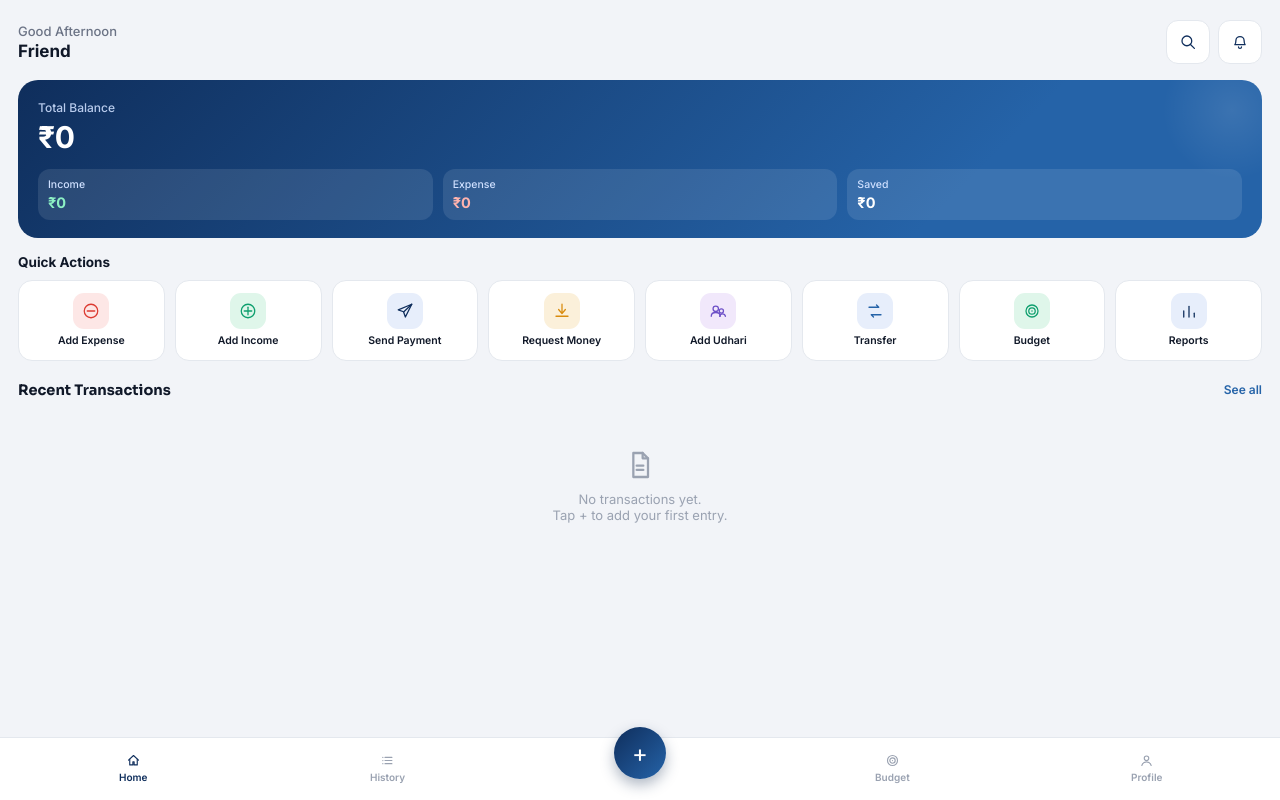
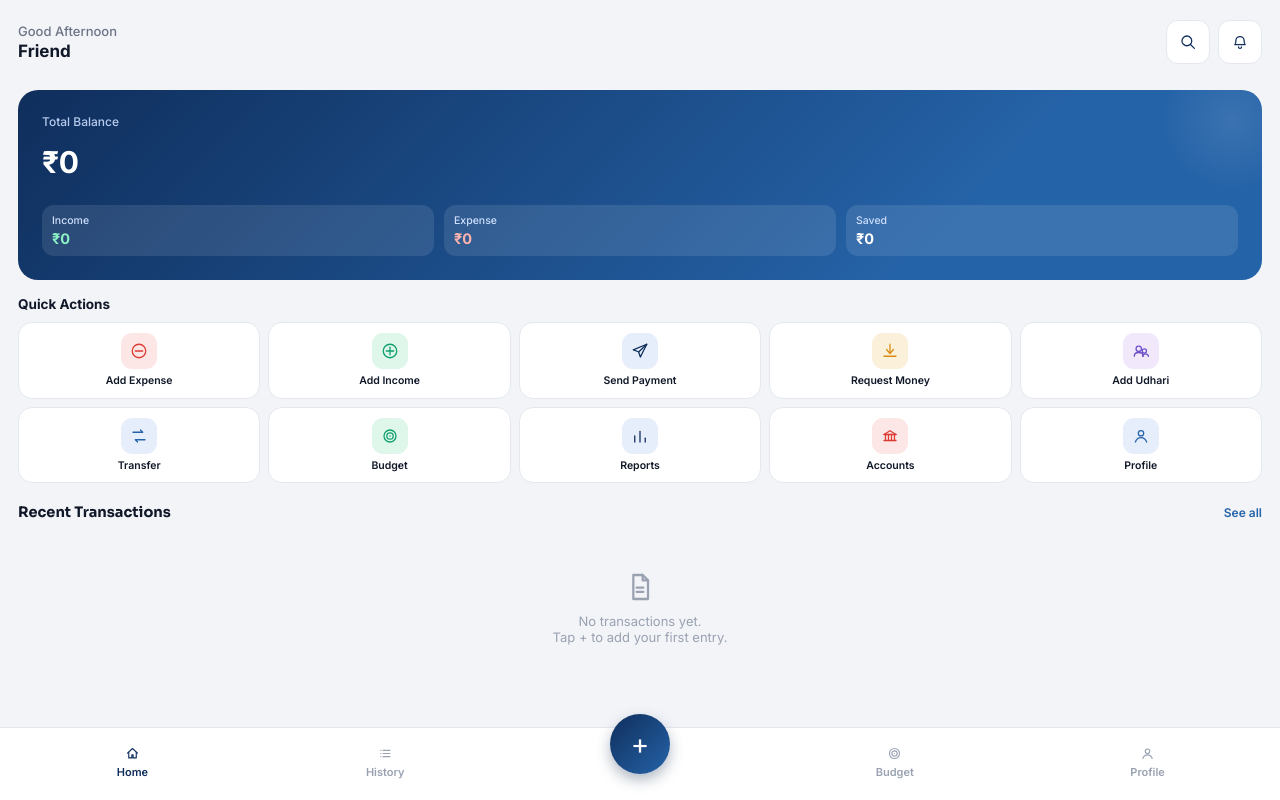
Before and after one commit to ganitwali2025-maker/Kharch-Book-, a website built with Vite: page index.html in a window 1280 px wide. Both pictures are taken after a click on the button "CONTINUE". Built offline with nearby package versions, Linux system fonts and the light colour scheme.

Commit message:
UI layout fixes: sticky topbar, larger hero card, 5x2 grid, bigger nav

```diff
--- a/index.html
+++ b/index.html
@@ -70,6 +70,8 @@
         <div class="kb-qa" onclick="KB.openForm('transfer')"><div class="ic" style="background:#E7EEFB;color:var(--blue-2);"><svg class="kb-i" viewBox="0 0 24 24" fill="none" stroke="currentColor" stroke-width="1.7" stroke-linecap="round" stroke-linejoin="round"><path d="M4 7h13l-3-3"/><path d="M20 17H7l3 3"/></svg></div><div class="lb">Transfer</div></div>
         <div class="kb-qa" onclick="KB.go('budget')"><div class="ic" style="background:#DFF6EA;color:var(--green);"><svg class="kb-i" viewBox="0 0 24 24" fill="none" stroke="currentColor" stroke-width="1.7" stroke-linecap="round" stroke-linejoin="round"><circle cx="12" cy="12" r="8"/><circle cx="12" cy="12" r="4.3"/><circle cx="12" cy="12" r="1" fill="currentColor" stroke="none"/></svg></div><div class="lb">Budget</div></div>
         <div class="kb-qa" onclick="KB.go('reports')"><div class="ic" style="background:#E7EEFB;color:var(--blue);"><svg class="kb-i" viewBox="0 0 24 24" fill="none" stroke="currentColor" stroke-width="1.7" stroke-linecap="round" stroke-linejoin="round"><line x1="5" y1="20" x2="5" y2="12"/><line x1="12" y1="20" x2="12" y2="6"/><line x1="19" y1="20" x2="19" y2="15"/></svg></div><div class="lb">Reports</div></div>
+        <div class="kb-qa" onclick="KB.go('accounts')"><div class="ic" style="background:#FDE7E6;color:var(--red);"><svg class="kb-i" viewBox="0 0 24 24" fill="none" stroke="currentColor" stroke-width="1.7" stroke-linecap="round" stroke-linejoin="round"><path d="M4 10l8-5 8 5"/><line x1="4" y1="10" x2="20" y2="10"/><line x1="6" y1="10" x2="6" y2="18"/><line x1="10" y1="10" x2="10" y2="18"/><line x1="14" y1="10" x2="14" y2="18"/><line x1="18" y1="10" x2="18" y2="18"/><line x1="4" y1="18" x2="20" y2="18"/></svg></div><div class="lb">Accounts</div></div>
+        <div class="kb-qa" onclick="KB.go('profile')"><div class="ic" style="background:#E7EEFB;color:var(--blue-2);"><svg class="kb-i" viewBox="0 0 24 24" fill="none" stroke="currentColor" stroke-width="1.7" stroke-linecap="round" stroke-linejoin="round"><circle cx="12" cy="8.3" r="3.6"/><path d="M4.5 20c1.3-3.8 4.2-5.8 7.5-5.8s6.2 2 7.5 5.8"/></svg></div><div class="lb">Profile</div></div>
       </div>
 
       <div class="kb-sect-head"><h3>Recent Transactions</h3><span class="kb-link" onclick="KB.go('transactions')">See all</span></div>
--- a/src/style.css
+++ b/src/style.css
@@ -56,7 +56,7 @@ body {
     #kb-splash p.sub{ font-size:11.5px; color:#8FA9D6; margin-top:14px; max-width:230px; }
 
     /* ===== Top bar ===== */
-    .kb-topbar{ display:flex; align-items:center; justify-content:space-between; margin-bottom:16px; }
+    .kb-topbar{ display:flex; align-items:center; justify-content:space-between; margin-bottom:16px; position: sticky; top: calc(-20px - env(safe-area-inset-top)); z-index: 30; background: var(--bg); padding: calc(20px + env(safe-area-inset-top)) 0 10px; margin-top: calc(-20px - env(safe-area-inset-top)); }
     .kb-greet{ font-size:13px; color:var(--muted); margin:0 0 2px; font-weight:500;}
     .kb-greet-name{ font-size:17px; font-weight:700; margin:0; }
     .kb-iconbtn{ width:44px; height:44px; border-radius:12px; background:var(--card); border:1px solid var(--border);
@@ -65,8 +65,8 @@ body {
     /* ===== Balance hero ===== */
     .kb-hero{
       background:linear-gradient(135deg,#0F2E5C,#2563A8 75%);
-      border-radius:20px; padding:20px 20px 18px; color:#fff; margin-bottom:16px;
-      position:relative; overflow:hidden;
+      border-radius:20px; padding:24px; color:#fff; margin-bottom:16px;
+      position:relative; overflow:hidden; min-height: 190px; display: flex; flex-direction: column; justify-content: space-between;
     }
     .kb-hero::after{ content:""; position:absolute; right:-40px; top:-40px; width:140px; height:140px; border-radius:50%;
       background:radial-gradient(circle,rgba(255,255,255,0.10),transparent 70%); }
@@ -81,11 +81,8 @@ body {
 
     /* ===== Quick actions ===== */
     .kb-qa-title{ font-size:13.5px; font-weight:700; color:var(--ink); margin:4px 0 10px; }
-    .kb-qa-grid{ display:grid; grid-template-columns:repeat(auto-fit, minmax(75px, 1fr)); gap:10px; margin-bottom:20px; }
-    @media (max-width: 360px) {
-      .kb-qa-grid { grid-template-columns:repeat(2, 1fr); }
-    }
-    .kb-qa{ background:var(--card); border:1px solid var(--border); border-radius:14px; padding:12px 4px; text-align:center;
+    .kb-qa-grid{ display:grid; grid-template-columns:repeat(5, 1fr); gap:8px; margin-bottom:20px; }
+    .kb-qa{ background:var(--card); border:1px solid var(--border); border-radius:14px; padding:10px 2px; text-align:center;
       cursor:pointer; transition:transform .1s; }
     .kb-qa:active{ transform:scale(.94); }
     .kb-qa .ic{ width:36px; height:36px; border-radius:11px; margin:0 auto 6px; display:flex; align-items:center; justify-content:center; font-size:16px; }
@@ -112,12 +109,12 @@ body {
 
     /* ===== Bottom nav ===== */
     .kb-nav{ position:absolute; left:0; right:0; bottom:0; background:var(--card); border-top:1px solid var(--border);
-      display:flex; align-items:center; justify-content:space-around; padding:8px 6px calc(10px + env(safe-area-inset-bottom)); z-index:20; }
-    .kb-nav-item{ display:flex; flex-direction:column; align-items:center; justify-content:center; gap:3px; color:var(--muted-2); font-size:10px; font-weight:600; cursor:pointer; min-width:56px; min-height:44px; }
+      display:flex; align-items:center; justify-content:space-around; padding:10px 6px calc(14px + env(safe-area-inset-bottom)); z-index:20; }
+    .kb-nav-item{ display:flex; flex-direction:column; align-items:center; justify-content:center; gap:4px; color:var(--muted-2); font-size:11px; font-weight:600; cursor:pointer; min-width:56px; min-height:48px; }
     .kb-nav-item.active{ color:var(--blue); }
-    .kb-nav-item .ic{ font-size:18px; }
-    .kb-nav-add{ width:52px; height:52px; border-radius:50%; background:linear-gradient(135deg,#0F2E5C,#2563A8); color:#fff;
-      display:flex; align-items:center; justify-content:center; font-size:24px; margin-top:-30px; box-shadow:0 6px 14px rgba(29,53,87,0.35); cursor:pointer; }
+    .kb-nav-item .ic{ font-size:22px; }
+    .kb-nav-add{ width:60px; height:60px; border-radius:50%; background:linear-gradient(135deg,#0F2E5C,#2563A8); color:#fff;
+      display:flex; align-items:center; justify-content:center; font-size:28px; margin-top:-36px; box-shadow:0 6px 14px rgba(29,53,87,0.35); cursor:pointer; }
 
     /* ===== Bottom sheet ===== */
     .kb-sheet-overlay{ position:absolute; inset:0; background:rgba(15,22,38,0.45); z-index:40; display:none; }
```
